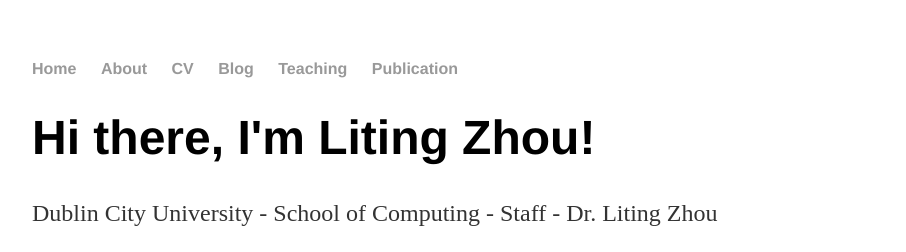
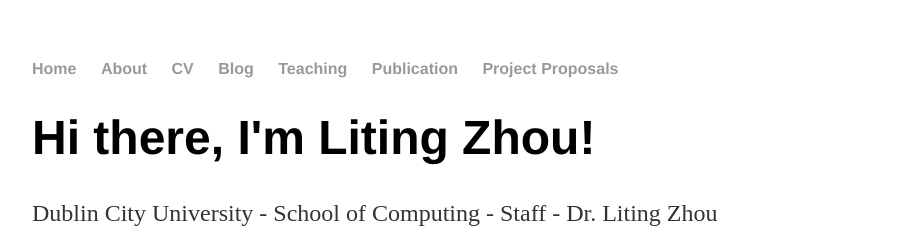
Before and after one commit to litingzhou1/litingzhou1.github.io, a Jekyll site: the page built from index.html, in a window 1280 px wide. Shown: the top 252 px of the page, without its empty margins (160-1066 px from the left). Built offline with Jekyll 4.4.1, drawn with Linux system fonts in a browser that asks for light colours.

Commit message:
Update default.html

```diff
--- a/_layouts/default.html
+++ b/_layouts/default.html
@@ -14,6 +14,7 @@
 	        		<li><a href="/blog">Blog</a></li>
 				<li><a href="/teaching">Teaching</a></li>
 	        		<li><a href="/blog">Publication</a></li>
+				<li><a href="/proposal">Project Proposals</a></li>
 	    		</ul>
 			</nav>
 			<div class="container">
```
